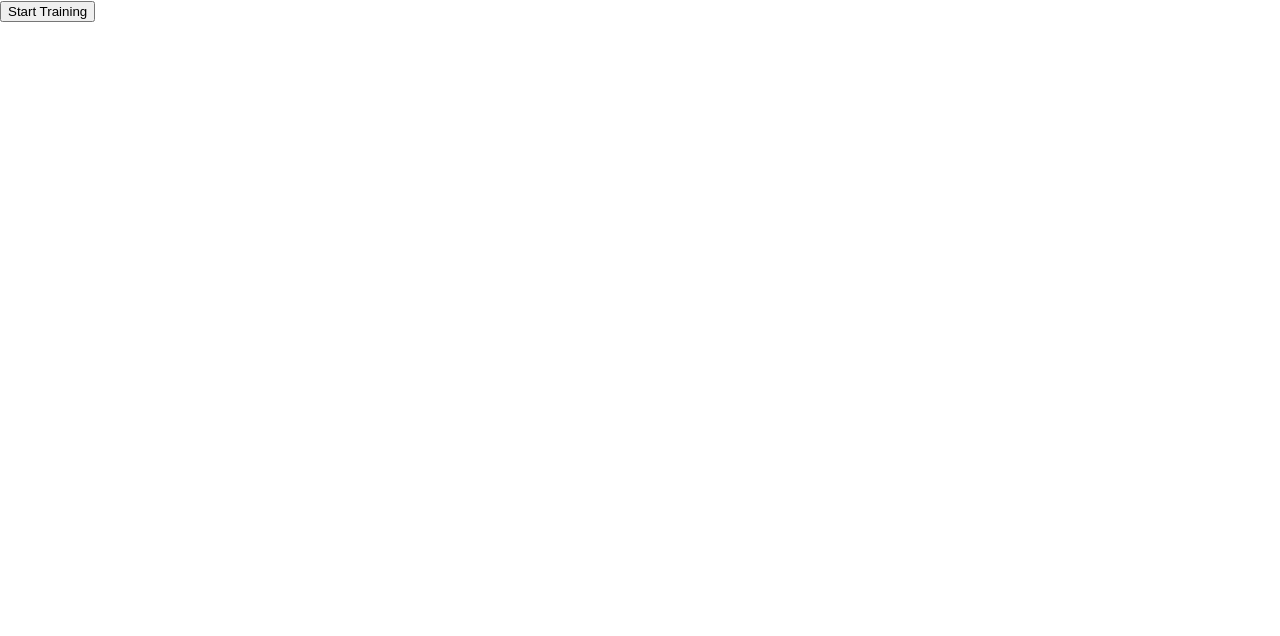
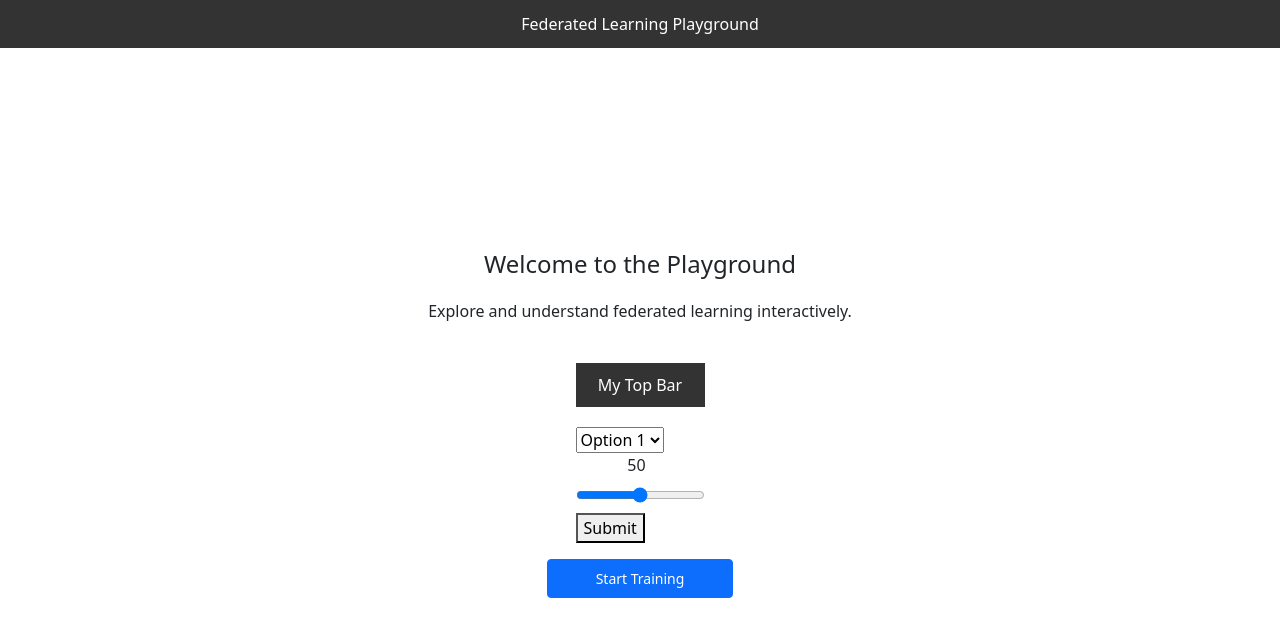
Before and after one commit to Puvan-git/federated-learning, a React (Create React App) app in the folder frontend/: page / in a window 1280 px wide. Shown: the top 636 px of the page. Built offline with nearby package versions, Linux system fonts and the light colour scheme.

Commit message:
bootstrap implementation

```diff
--- /dev/null
+++ b/frontend/src/Form.css
@@ -0,0 +1,18 @@
+.top-bar {
+    background-color: #333;
+    color: white;
+    padding: 10px 20px;
+    text-align: center;
+    margin-bottom: 20px;
+}
+
+select,
+input[type="range"] {
+    display: block;
+    margin: 10px 0;
+}
+
+.range-value-display {
+    position: relative;
+    display: inline-block;
+}
--- /dev/null
+++ b/frontend/src/Form.js
@@ -0,0 +1,53 @@
+import React, { useState } from 'react';
+import './Form.css';
+
+function Form() {
+    const [dropdownValue, setDropdownValue] = useState("option1");
+    const [rangeValue1, setRangeValue] = useState(50);
+
+    const min = 1;
+    const max = 100;
+
+    const calculateThumbPosition = (value) => {
+        return ((value - min) / (max - min)) * 100;
+    }
+
+    const thumbPosition = calculateThumbPosition(rangeValue1);
+
+    const handleSubmit = (event) => {
+        event.preventDefault();
+        console.log("Dropdown Value:", dropdownValue);
+        console.log("Range Value:", rangeValue1);
+    };
+
+    return (
+        <form onSubmit={handleSubmit}>
+
+            <div className="top-bar">My Top Bar</div>
+
+            <select value={dropdownValue} onChange={(e) => setDropdownValue(e.target.value)}>
+                <option value="option1">Option 1</option>
+                <option value="option2">Option 2</option>
+                <option value="option3">Option 3</option>
+            </select>
+
+            <div className="range-value-display"
+                style={{ left: `calc(${thumbPosition}% - 12px)` }}>  {/* 12px to center the value above the thumb */}
+                {rangeValue1}
+            </div>
+
+
+            <input
+                type="range"
+                min="{min}"
+                max="{max}"
+                value={rangeValue1}
+                onChange={(e) => setRangeValue(e.target.value)}
+            />
+
+            <button type="submit">Submit</button>
+        </form>
+    );
+}
+
+export default Form;
--- /dev/null
+++ b/frontend/src/MainPage.css
@@ -0,0 +1,36 @@
+.main-container {
+  display: flex;
+  flex-direction: column;
+  height: 100vh;
+}
+
+.top-nav {
+  background-color: #333;
+  color: white;
+  padding: 12px 20px;
+  text-align: center;
+}
+
+.content-area {
+  flex: 1;
+  display: flex;
+  flex-direction: column;
+  align-items: center;
+  justify-content: center;
+  padding: 20px;
+}
+
+.main-title {
+  font-size: 24px;
+  margin-bottom: 20px;
+}
+
+.description {
+  margin-bottom: 40px;
+  text-align: center;
+}
+
+.start-button {
+  padding: 10px 20px;
+  font-size: 18px;
+}
--- a/frontend/src/MainPage.js
+++ b/frontend/src/MainPage.js
@@ -1,10 +1,14 @@
 import { useNavigate } from 'react-router-dom';
 import { useEffect } from 'react';
-
+import './MainPage.css';
+import Form from './Form.js';
 
 export function MainPage() {
     const navigate = useNavigate();
 
+    const handleFormData = (formData) => {
+        console.log("Received form data in MainPage:", formData);
+    }
     const startTraining = () => {
         // Navigate to the training page
         navigate("/training");
@@ -21,8 +25,21 @@ export function MainPage() {
     }, []);  // The empty dependency array ensures this useEffect runs only once, similar to componentDidMount and componentWillUnmount lifecycle methods.
 
     return (
-        <div>
-            <button onClick={startTraining}>Start Training</button>
+
+        <div className="main-container">
+            <header className="top-nav">Federated Learning Playground</header>
+
+            <div className="content-area">
+                <h1 className="main-title">Welcome to the Playground</h1>
+                <p className="description">
+                    Explore and understand federated learning interactively.
+                </p>
+
+                <Form onFormSubmit={handleFormData} />
+                <button className="btn btn-primary btn-sm mx-3 px-5 py-2 mt-3" onClick={startTraining}>Start Training</button>
+
+                {/* Add other components or elements here */}
+            </div>
         </div>
     );
 }
--- a/frontend/src/index.js
+++ b/frontend/src/index.js
@@ -3,6 +3,7 @@ import ReactDOM from 'react-dom';
 import './index.css';
 import App from './App';
 import reportWebVitals from './reportWebVitals';
+import 'bootstrap/dist/css/bootstrap.css';
 
 ReactDOM.render(<App />, document.getElementById('root'));
 
```
Also changed, not shown: 1 other file (tests, documents, lock files or other folders).
